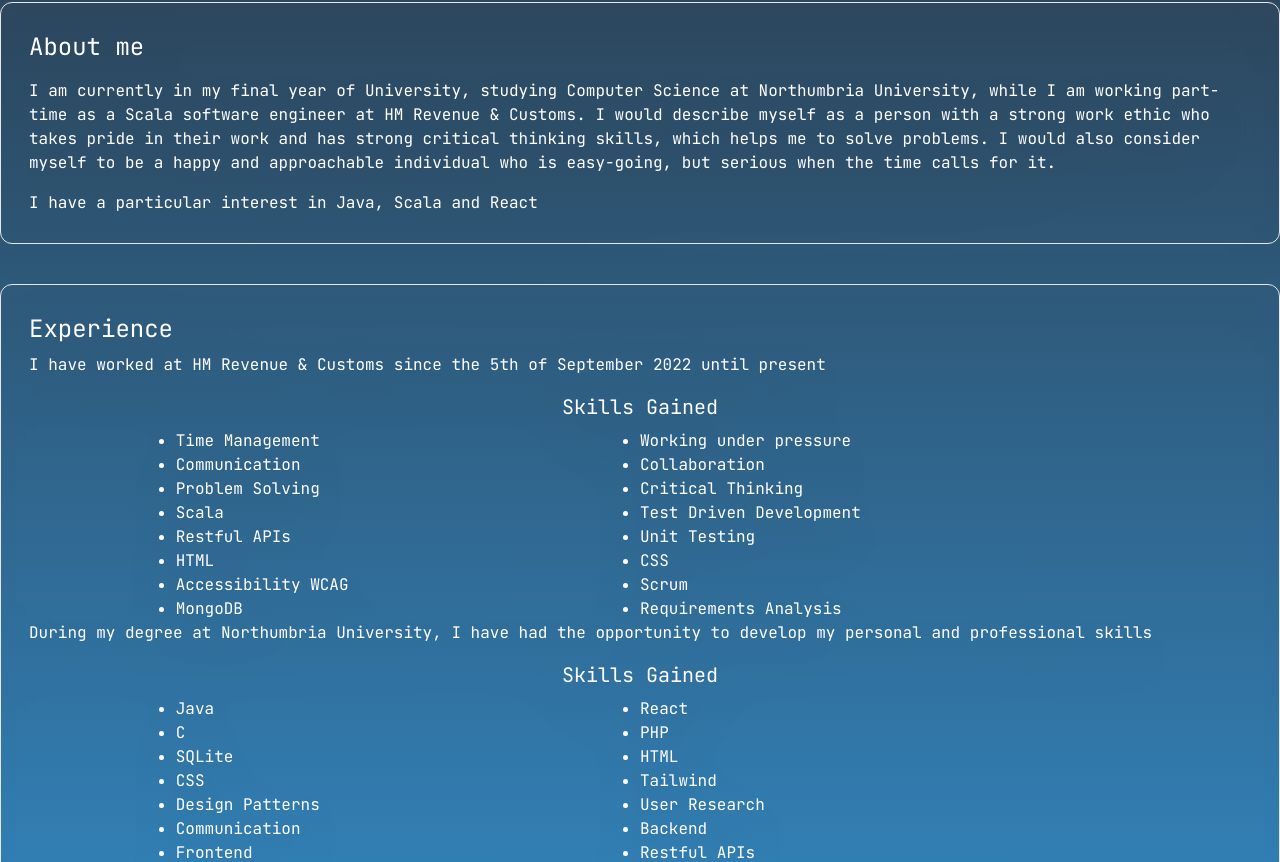
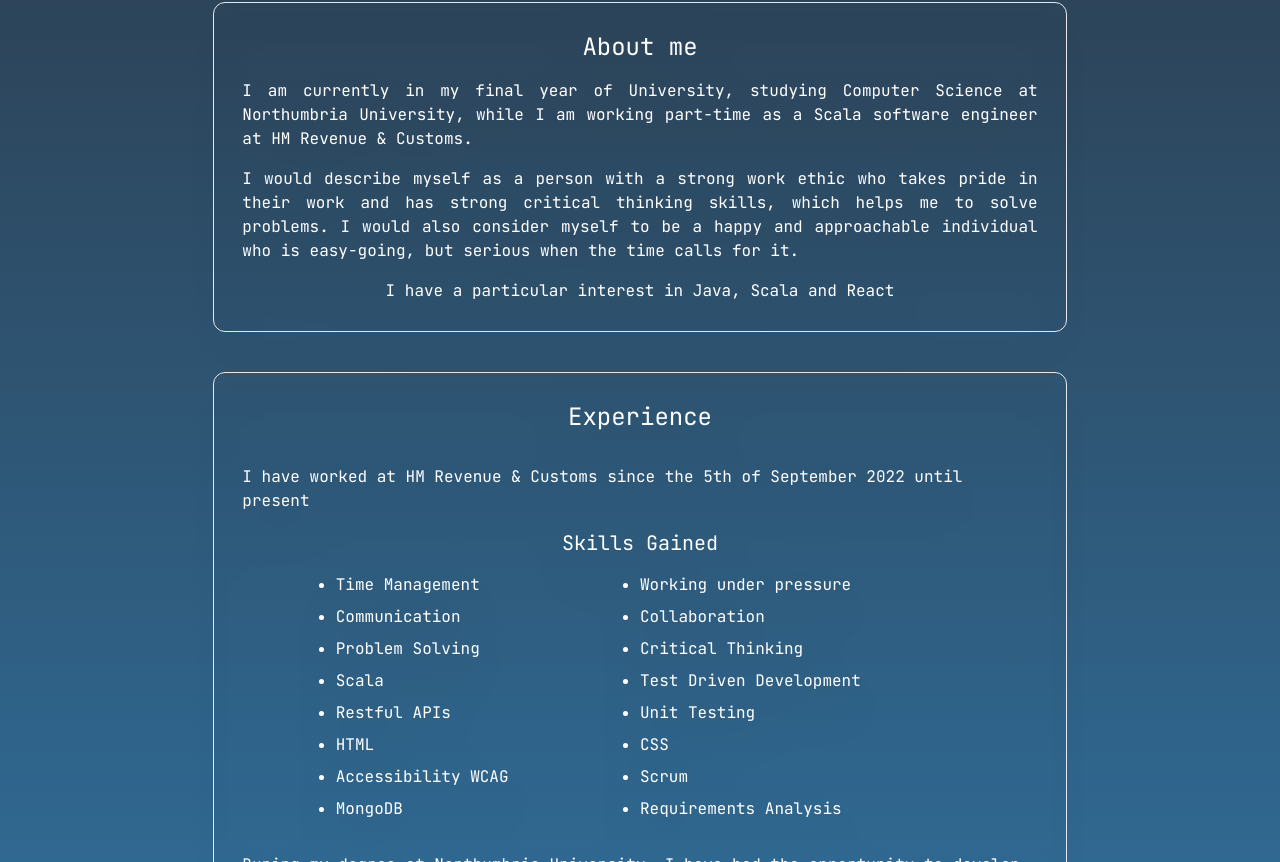
Before and after one commit to Reece-Carruthers/reece-website, a React (Vite) app: page / in a window 1280 px wide. Shown: the part 138-1000 px from the top of the page. Built offline with nearby package versions, Linux system fonts and the light colour scheme.

Commit message:
Add additional information and styling

```diff
--- a/src/components/AboutMe.jsx
+++ b/src/components/AboutMe.jsx
@@ -1,10 +1,11 @@
 export default function AboutMe() {
 
-    const paragraphStyle = "text-sm lg:text-base 2xl:text-2xl ml-2 mr-2 m-2"
+    const paragraphStyle = "text-sm lg:text-base 2xl:text-xl ml-2 mr-2 m-2 text-justify text-wrap"
     return (
-        <div className="flex flex-col rounded-xl border p-2 lg:p-5">
+        <div className="flex flex-col rounded-xl border p-2 lg:p-5 lg:w-2/3 mx-auto justify-center items-center">
             <h2 className="text-xl lg:text-2xl 2xl:text-4xl m-2">About me</h2>
-            <p className={paragraphStyle}>I am currently in my final year of University, studying Computer Science at Northumbria University, while I am working part-time as a Scala software engineer at HM Revenue & Customs. I would describe myself as a person with a strong work ethic who takes pride in their work and has strong critical thinking skills, which helps me to solve problems. I would also consider myself to be a happy and approachable individual who is easy-going, but serious when the time calls for it.</p>
+            <p className={paragraphStyle}>I am currently in my final year of University, studying Computer Science at Northumbria University, while I am working part-time as a Scala software engineer at HM Revenue & Customs.</p>
+            <p className={paragraphStyle}> I would describe myself as a person with a strong work ethic who takes pride in their work and has strong critical thinking skills, which helps me to solve problems. I would also consider myself to be a happy and approachable individual who is easy-going, but serious when the time calls for it.</p>
             <p className={paragraphStyle}>I have a particular interest in Java, Scala and React</p>
         </div>
     )
--- a/src/components/SocialLinks.jsx
+++ b/src/components/SocialLinks.jsx
@@ -1,19 +1,30 @@
 import github from "../assets/GithubLogo.png";
 import linkedin from "../assets/LinkedinLogo.png";
+import cvPDF from "../assets/Reece-Carruthers-CV.pdf";
+import cvIcon from "../assets/cv-icon.png";
+
 export default function SocialLinks() {
-    const buttonClass = "flex justify-center items-center"
+    const buttonClass = "flex justify-center items-center m-5"
     return (
         <>
             <button className={buttonClass}>
+                <a rel="noreferrer" href={cvPDF} target="_blank">
+                    <img className="hover:drop-shadow-2xl" src={cvIcon} width={250} height={250}
+                         alt={"Image of a CV icon"}></img>
+                </a>
+            </button>
+            <button className={buttonClass}>
                 <a href={"https://github.com/Reece-Carruthers"}>
-                    <img className="hover:drop-shadow-2xl" src={github} width={250} height={250} alt={"Image of the Github Logo"}></img>
-                    </a>
-                </button>
+                    <img className="hover:drop-shadow-2xl" src={github} width={250} height={250}
+                         alt={"Image of the Github logo"}></img>
+                </a>
+            </button>
             <button className={buttonClass}>
                 <a href={"https://uk.linkedin.com/in/reece-carruthers-a85841224"}>
-                    <img className="hover:drop-shadow-2xl" src={linkedin} width={250} height={250} alt={"Image of the Linkedin Logo"}></img>
+                    <img className="hover:drop-shadow-2xl" src={linkedin} width={250} height={250}
+                         alt={"Image of the Linkedin logo"}></img>
                 </a>
             </button>
         </>
-)
+    )
 }
--- a/src/components/experience/Experience.jsx
+++ b/src/components/experience/Experience.jsx
@@ -3,7 +3,7 @@ import UniversityExperience from "./experienceType/UniversityExperience.jsx";
 
 export default function Experience() {
     return (
-        <div className="flex flex-col rounded-xl border p-2 lg:p-5">
+        <div className="flex flex-col rounded-xl border p-2 lg:p-5 lg:w-2/3 mx-auto justify-center items-center">
             <h2 className="text-xl lg:text-2xl 2xl:text-4xl m-2">Experience</h2>
             <HMRCExperience />
             <UniversityExperience />
--- a/src/components/experience/experienceType/HMRCExperience.jsx
+++ b/src/components/experience/experienceType/HMRCExperience.jsx
@@ -1,28 +1,34 @@
 export default function HMRCExperience() {
+    const skills = [
+        "Time Management",
+        "Working under pressure",
+        "Communication",
+        "Collaboration",
+        "Problem Solving",
+        "Critical Thinking",
+        "Scala",
+        "Test Driven Development",
+        "Restful APIs",
+        "Unit Testing",
+        "HTML",
+        "CSS",
+        "Accessibility WCAG",
+        "Scrum",
+        "MongoDB",
+        "Requirements Analysis"
+    ]
+
     return (
-        <>
-            <p className="ml-2 mr-2 text-sm lg:text-base 2xl:text-2xl">I have worked at HM Revenue & Customs since the 5th of September 2022 until present</p>
+        <div className="mb-2">
+            <p className="mt-6 ml-2 mr-2 text-sm lg:text-base 2xl:text-2xl">I have worked at HM Revenue & Customs since the 5th of September 2022 until present</p>
             <div className="mt-2 grid grid-cols-1">
                 <h3 className="text-lg lg:text-xl 2xl:text-2xl m-2 text-center">Skills Gained</h3>
                 <ul className="grid md:grid-cols-2 list-disc justify-center w-3/4 mx-auto text-sm lg:text-base 2xl:text-xl">
-                    <li>Time Management</li>
-                    <li>Working under pressure</li>
-                    <li>Communication</li>
-                    <li>Collaboration</li>
-                    <li>Problem Solving </li>
-                    <li>Critical Thinking</li>
-                    <li>Scala</li>
-                    <li>Test Driven Development</li>
-                    <li>Restful APIs</li>
-                    <li>Unit Testing</li>
-                    <li>HTML</li>
-                    <li>CSS</li>
-                    <li>Accessibility WCAG</li>
-                    <li>Scrum</li>
-                    <li>MongoDB</li>
-                    <li>Requirements Analysis</li>
+                    {skills.map((skill, index) => (
+                        <li className="mt-2" key={index}>{skill}</li>
+                    ))}
                 </ul>
             </div>
-        </>
+        </div>
     )
 }
--- a/src/components/experience/experienceType/UniversityExperience.jsx
+++ b/src/components/experience/experienceType/UniversityExperience.jsx
@@ -1,24 +1,31 @@
 export default function UniversityExperience() {
+    const skills = ["Java",
+        "React",
+        "C",
+        "PHP",
+        "Python",
+        "SQLite",
+        "HTML",
+        "CSS",
+        "Tailwind",
+        "Design Patterns",
+        "User Research",
+        "Communication",
+        "Backend",
+        "Frontend",
+        "Restful APIs",
+        "Problem Solving"
+    ]
+
     return (
         <>
-            <p className="ml-2 mr-2 text-sm lg:text-base 2xl:text-2xl">During my degree at Northumbria University, I have had the opportunity to develop my personal and professional skills</p>
+            <p className="mt-6 ml-2 mr-2 text-sm lg:text-base 2xl:text-2xl">During my degree at Northumbria University, I have had the opportunity to develop my personal and professional skills</p>
             <div className="mt-2 grid grid-cols-1">
                 <h3 className="text-lg lg:text-xl 2xl:text-2xl m-2 text-center">Skills Gained</h3>
                 <ul className="grid md:grid-cols-2 list-disc justify-center w-3/4 mx-auto text-sm lg:text-base 2xl:text-xl">
-                    <li>Java</li>
-                    <li>React</li>
-                    <li>C</li>
-                    <li>PHP</li>
-                    <li>SQLite</li>
-                    <li>HTML</li>
-                    <li>CSS</li>
-                    <li>Tailwind</li>
-                    <li>Design Patterns</li>
-                    <li>User Research</li>
-                    <li>Communication</li>
-                    <li>Backend</li>
-                    <li>Frontend</li>
-                    <li>Restful APIs</li>
+                    {skills.map((skill, index) => (
+                        <li className="mt-2" key={index}>{skill}</li>
+                    ))}
                 </ul>
             </div>
         </>
```
Also changed, not shown: src/assets/cv-icon.png (added), 1 other file (tests, documents, lock files or other folders).
